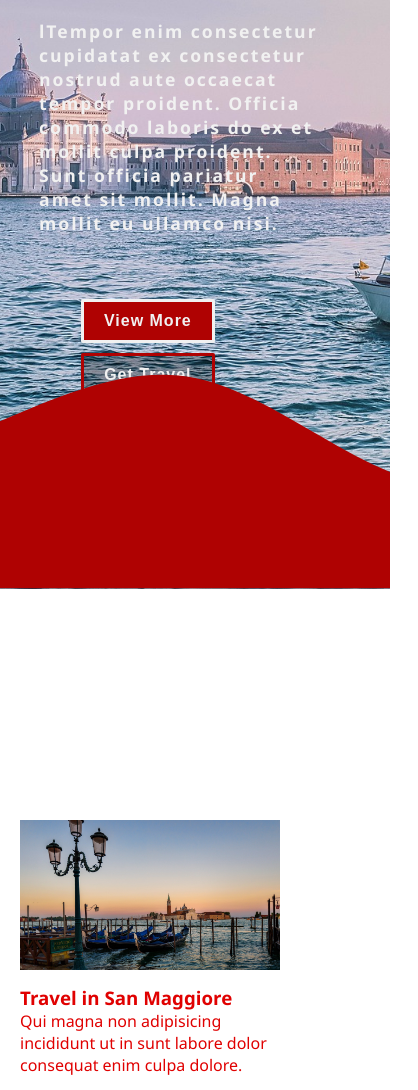
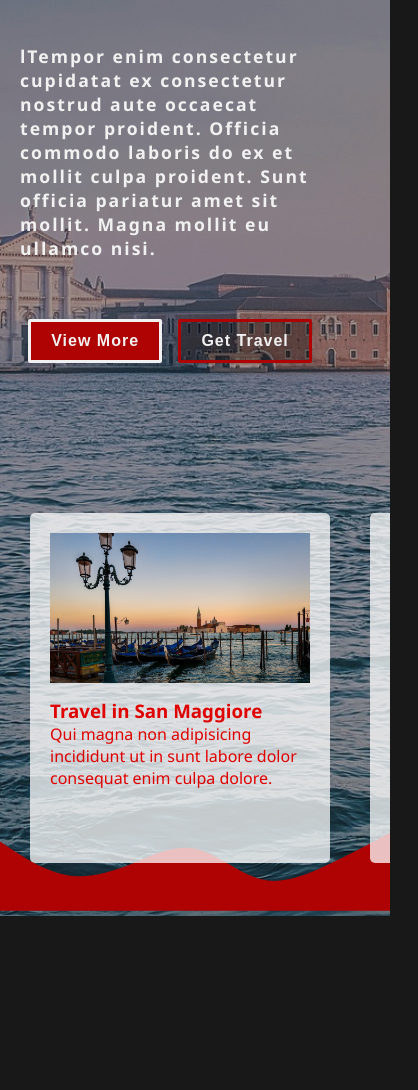
Before and after one commit to KeymoKawaii/Front-home-page, a plain HTML site: page index.html in a window 390 px wide. Shown: the part 255-1345 px from the top of the page, 418 px wide, since content can reach past the window. After the commit the page ends 1171 px from the top, so only its background shows below. Drawn offline with nearby package versions, Linux system fonts and the light colour scheme.

Commit message:
responsive + animation

```diff
--- a/app.js
+++ b/app.js
@@ -3,20 +3,25 @@ let main = document.getElementById('main');
 let main_title = main.getElementsByTagName('h2');
 let main_paragraph = main.getElementsByTagName('p');
 let background = document.getElementById('background');
-console.log(background);
+
+background.classList.add('fadein');
 
 for (const article of articles) {
     article.addEventListener('click', change_home);
   }
 
 function change_home(){
+    background.classList.remove('fadein');
       let img = this.getElementsByTagName('img');
       let h3 = this.getElementsByTagName('h3');
       let p = this.getElementsByTagName('p');
-    let img_src = img.item(0).src;
       let h3_text = h3.item(0).innerHTML;
       let p_text = p.item(0).innerHTML;
-    background.src = img_src;
       main_title.item(0).innerHTML = h3_text;
       main_paragraph.item(0).innerHTML = p_text;
+    setTimeout(function(){
+      let img_src = img.item(0).src;
+      background.src = img_src;
+      background.classList.add('fadein');
+    },800);
 }
--- a/style.css
+++ b/style.css
@@ -26,6 +26,7 @@ body{
     font-family: 'Segoe UI', Tahoma, Geneva, Verdana, sans-serif;
     color: var(--main-white);
     padding: 0;
+    background-color: rgb(24, 24, 24);
 }
 
 body>img{
@@ -36,6 +37,12 @@ body>img{
     height: 100%;
     object-fit: cover;
     z-index: -1;
+    opacity: 0;
+    transition: all 0.8s;
+}
+
+.fadein{
+    opacity: 0.6;
 }
 
 #nav{
@@ -157,18 +164,25 @@ div:first-of-type p{
     color: var(--main-white);
     font-weight: bolder;
     border: var(--main-color) 3px solid;
-    margin: 5px auto;
+    margin: auto;
+    margin-bottom: 10px;
     display: inline-block;
+    cursor: pointer;
+    transition: all 0.8s;
 }
 
+.buttons button:hover{
+    background-color: var(--main-white);
+    color: var(--main-color);
+}
 
 aside{
     overflow: hidden;
     overflow-x: auto;
     display: flex;
     width: 50%;
-    max-width: 900px;
-    min-width: 350px;
+    max-width: 1000px;
+    min-width: 320px;
     height: auto;
     margin-top: 50vh;
     margin-bottom: 2.5vh;
@@ -189,7 +203,13 @@ aside article{
     color: var(--second-color);
     margin-bottom: 10px;
     cursor: pointer;
+    transition: all 0.8s;
 }
+
+aside article:hover{
+    background-color: rgba(255, 255, 255, 1);
+}
+
 aside article img{
     width: 100%;
     height: 150px;
@@ -222,14 +242,55 @@ aside::-webkit-scrollbar {
 
 .waves{
     object-fit: cover;
-    position: absolute;
-    bottom: 0vh;
-    left: 0px;
+    /* position: absolute; */
+    /* bottom: 0vh;
+    left: 0px; */
     z-index: -1;
     width: 100%;
-    height: 35vh;
-    object-fit: cover;
-    display: block;
-    object-position: top;
-    z-index: 0;
+    /* display: block; */
+    margin-top: -20vh;
 }
+
+footer{
+    width: 100%;
+    height: auto;
+}
+
+/* ========================================================================== */
+
+@media screen and (max-width: 700px) {
+    main{
+        height: auto;
+    }
+    #main{
+        margin: auto;
+        padding: 0;
+        margin-top: 8vh;
+        margin-bottom: 8vh;
+    }
+    .buttons{
+        width: 100%;
+    }
+    .button button{
+        margin: auto;
+    }
+    aside{
+        margin-top: 0vh;
+        margin-left: 30px;
+        width: 100%;
+    }
+  }
+
+  @media screen and (max-width: 480px) {
+    h1{
+        font-size: 4rem;
+    }
+  }
+
+@keyframes backgroundimg{
+    from {
+        opacity: 0;
+    }to{
+        opacity: 1;
+    }
+}
```
Lines whose indentation alone changed are shown as unchanged.
